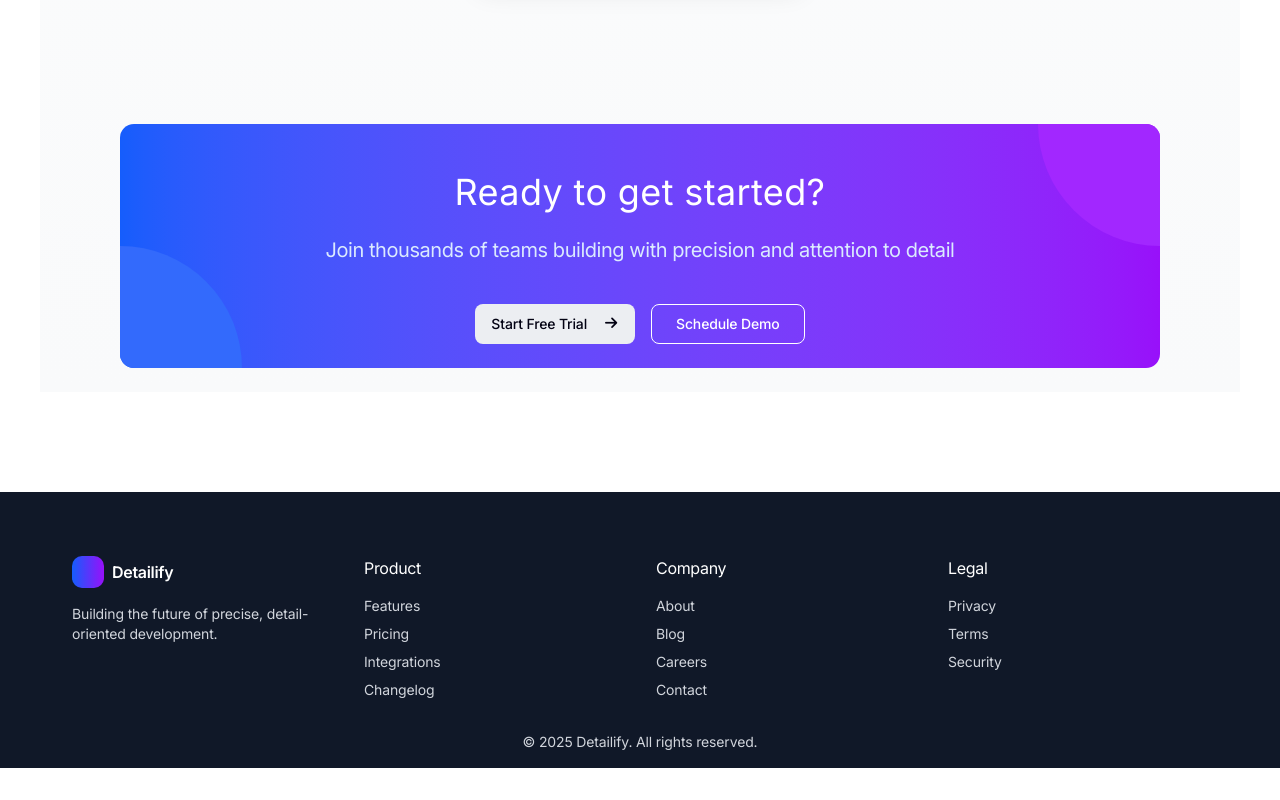
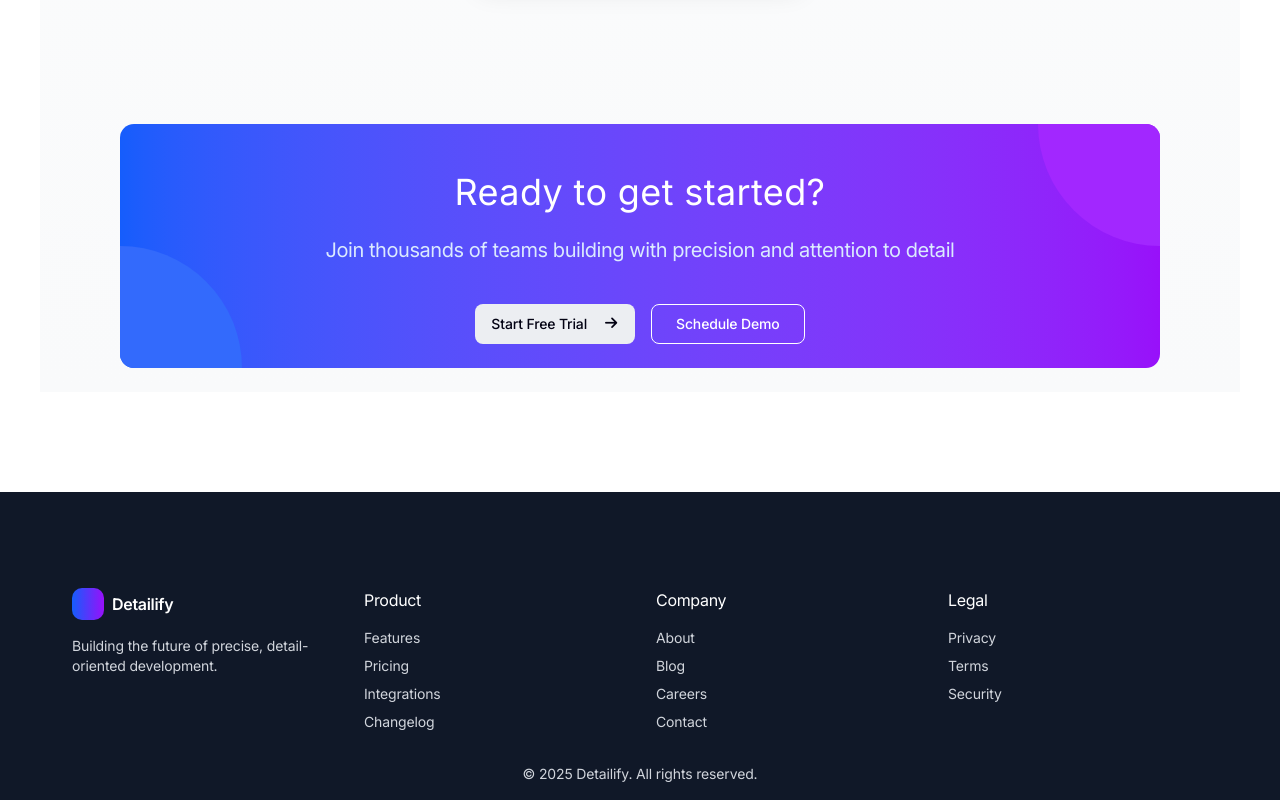
Before and after one commit to SasanTazayoni/detailify, a React (Vite) app: page / in a window 1280 px wide. Shown: the part 1961-2761 px from the top of the page. Before the commit the page ends 2729 px from the top, so only its background shows below. Built offline with nearby package versions, Linux system fonts and the light colour scheme.

Commit message:
Increase padding top on footer element

```diff
--- a/src/components/Footer.tsx
+++ b/src/components/Footer.tsx
@@ -1,7 +1,7 @@
 function Footer() {
   return (
     <footer className="mt-[100px] bg-[#101828] text-sm leading-5 tracking-[-0.15px] text-white">
-      <div className="navbar-content px-8 pt-16 pb-4">
+      <div className="navbar-content px-8 pt-24 pb-4">
         <div className="grid grid-cols-2 md:grid-cols-4 gap-8 mb-8">
           <div>
             <h3 className="flex items-center gap-2 mb-4 font-semibold text-base tracking-[-0.31px]">
```
